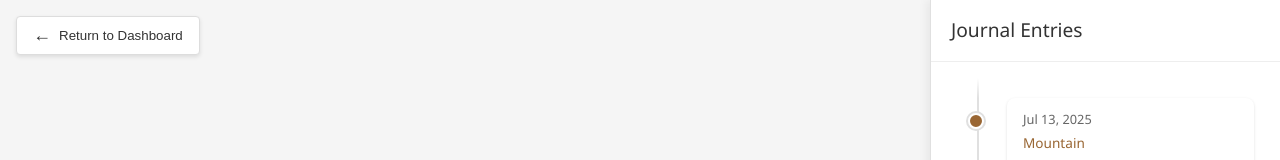
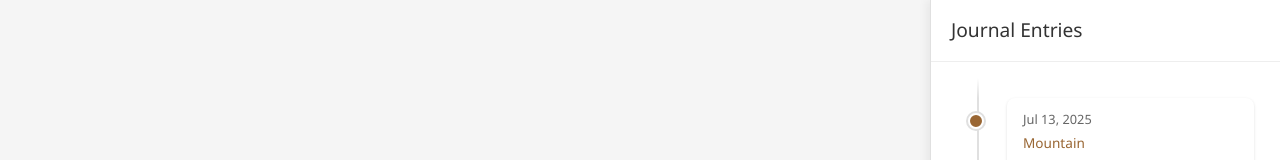
Before and after one commit to loganrhyne/nfc-collection, a React (Create React App) app in the folder dashboard-ui/: page /entry/1 in a window 1280 px wide. Shown: the top 160 px of the page. Built offline with nearby package versions, Linux system fonts and the light colour scheme.

Commit message:
button css tweak

```diff
--- a/dashboard-ui/src/components/entry/EntryView.js
+++ b/dashboard-ui/src/components/entry/EntryView.js
@@ -14,10 +14,6 @@ const EntryViewContainer = styled.div`
 `;
 
 const ReturnButton = styled.button`
-  position: absolute;
-  top: 16px;
-  left: 16px;
-  z-index: 10;
   display: flex;
   align-items: center;
   gap: 8px;
@@ -30,6 +26,7 @@ const ReturnButton = styled.button`
   cursor: pointer;
   box-shadow: 0 2px 4px rgba(0, 0, 0, 0.1);
   transition: all 0.2s;
+  margin-right: 20px;
 
   &:hover {
     background-color: #f8f8f8;
@@ -64,12 +61,15 @@ const EntryHeader = styled.div`
   margin-bottom: 32px;
   border-bottom: 1px solid #eee;
   padding-bottom: 24px;
+  display: flex;
+  align-items: flex-start;
 `;
 
 const EntryTitle = styled.h1`
   font-size: 2.5rem;
   margin-bottom: 16px;
   color: ${props => props.color || '#333'};
+  flex: 1;
 `;
 
 const EntryMeta = styled.div`
@@ -250,15 +250,6 @@ const EntryView = ({ entryId, onReturn }) => {
 
   return (
     <EntryViewContainer>
-      <ReturnButton onClick={() => {
-        // Clear selected entry before returning to dashboard
-        setSelectedEntry(null);
-        // Call the return function passed from parent
-        if (onReturn) onReturn();
-      }}>
-        Return to Dashboard
-      </ReturnButton>
-
       <MainContentArea>
         {noEntrySelected ? (
           <NoEntryMessage>
@@ -267,6 +258,14 @@ const EntryView = ({ entryId, onReturn }) => {
         ) : (
           <EntryContainer>
             <EntryHeader>
+              <ReturnButton onClick={() => {
+                // Clear selected entry before returning to dashboard
+                setSelectedEntry(null);
+                // Call the return function passed from parent
+                if (onReturn) onReturn();
+              }}>
+                Return to Dashboard
+              </ReturnButton>
               <EntryTitle color={colorScheme[type] || '#333'}>
                 {title}
               </EntryTitle>
```
